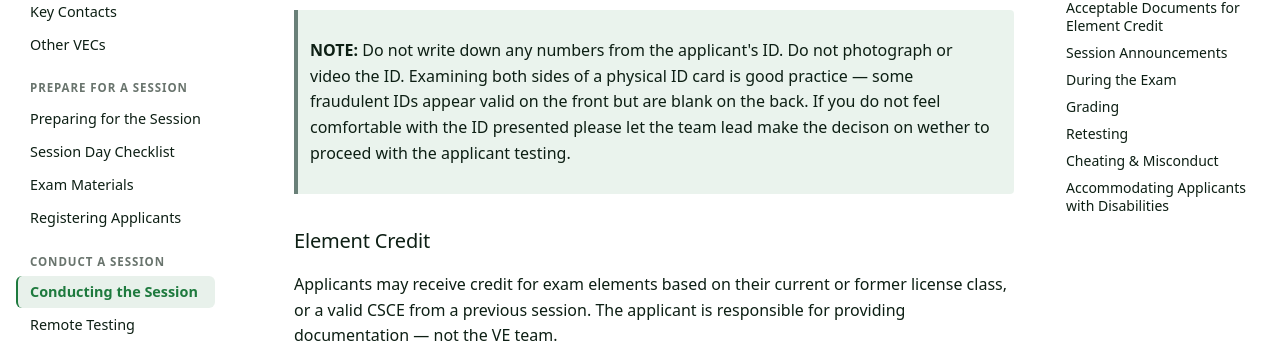
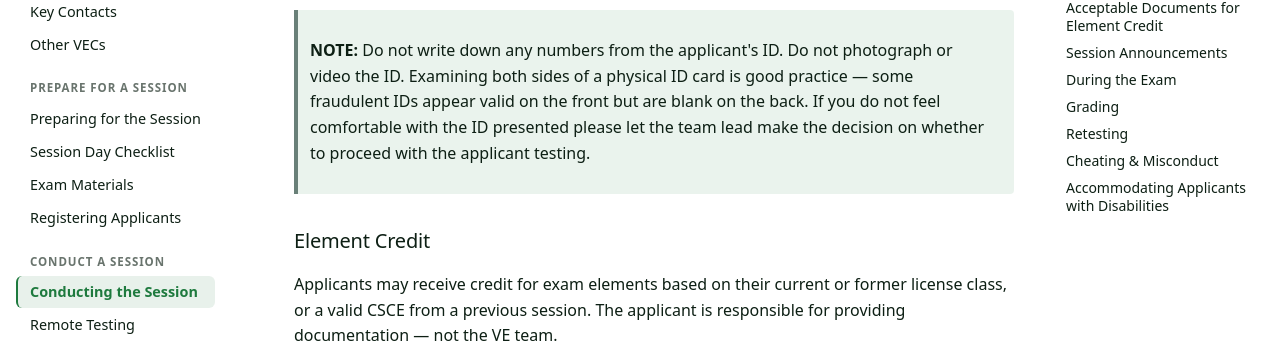
Before and after one commit to SANDARC-VEC/manual, an MkDocs documentation site: the page built from docs/Conduct A Session/Conducting_the_Session.md, in a window 1280 px wide and 900 px high, scrolled down 428 px. Shown: the part 221-564 px from the top of the window. Built offline with MkDocs 1.6.1 and Material for MkDocs 9.7.7, drawn with Linux system fonts in a browser that asks for light colours.

Commit message:
English is hard!

```diff
--- a/docs/Conduct A Session/Conducting_the_Session.md
+++ b/docs/Conduct A Session/Conducting_the_Session.md
@@ -9,7 +9,7 @@
 5. Review any element credit documents the applicant has brought. If element credit is required update exam tools with the credit.
 6. Add the applicant to the ExamTools session roster.
 
->  **NOTE:** Do not write down any numbers from the applicant's ID. Do not photograph or video the ID. Examining both sides of a physical ID card is good practice — some fraudulent IDs appear valid on the front but are blank on the back. If you do not feel comfortable with the ID presented please let the team lead make the decison on wether to proceed with the applicant testing.
+>  **NOTE:** Do not write down any numbers from the applicant's ID. Do not photograph or video the ID. Examining both sides of a physical ID card is good practice — some fraudulent IDs appear valid on the front but are blank on the back. If you do not feel comfortable with the ID presented please let the team lead make the decision on whether to proceed with the applicant testing.
 
 ### Element Credit
 
```
Also changed, not shown: docs/Intro/Being_A_Cool_VE.md (+1 -1 lines).
